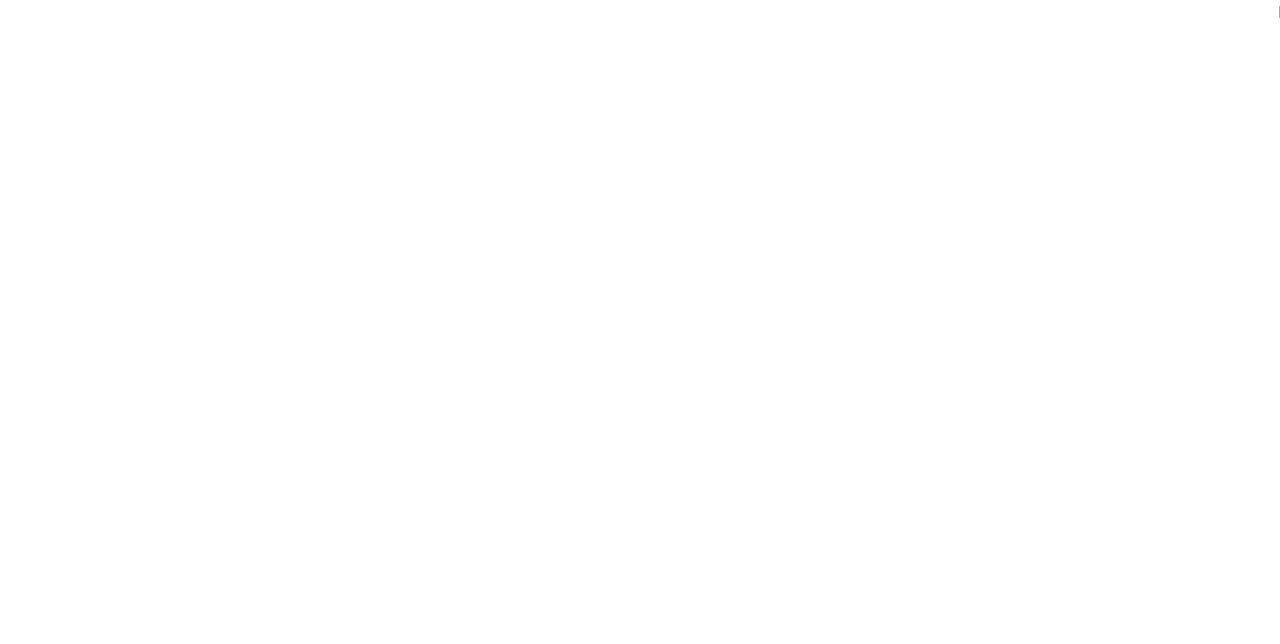
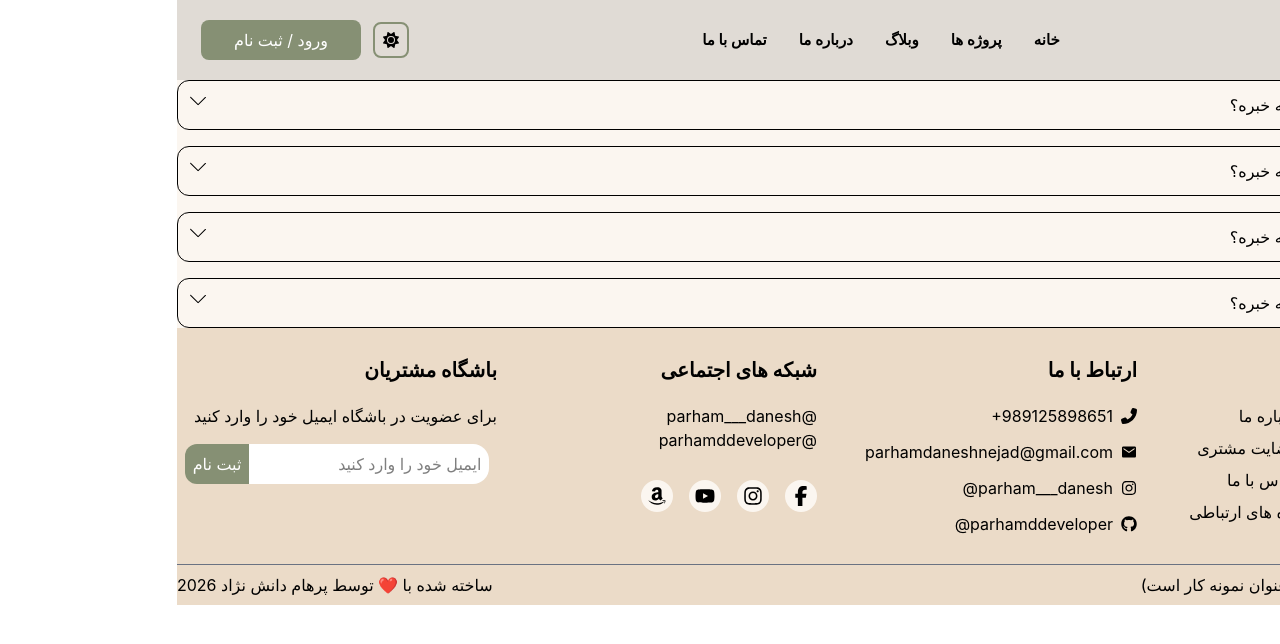
Before and after one commit to Parhamddeveloper/ecohome, a React (Vite) app: page /faq in a window 1280 px wide. Shown: the top 644 px of the page. Built offline with nearby package versions, Linux system fonts and the light colour scheme.

Commit message:
created accordions

```diff
--- /dev/null
+++ b/src/Pages/faq/components/AccordionSect.jsx
@@ -0,0 +1,12 @@
+import Accordion from "../../../components/accordion/Accordion";
+
+export default function AccordionSect() {
+  return (
+    <section className="bg-[#fbf6f0] dark:bg-gray-800 flex flex-col gap-y-4">
+      <Accordion />
+      <Accordion />
+      <Accordion />
+      <Accordion />
+    </section>
+  );
+}
--- a/src/Pages/faq/faq.jsx
+++ b/src/Pages/faq/faq.jsx
@@ -1,7 +1,12 @@
+import Header from "../../components/Header/Header";
+import Footer from "../../components/Footer/Footer"
+import AccordionSect from "./components/AccordionSect";
 export default function FAQ() {
-    return(
-        <>
-            <h1>FAQ</h1>
-        </>
-    )
-};
+  return (
+    <>
+      <Header />
+      <AccordionSect/>
+      <Footer/>
+    </>
+  );
+}
--- a/src/components/Footer/Footer.jsx
+++ b/src/components/Footer/Footer.jsx
@@ -29,7 +29,7 @@ export default function Footer() {
                   <Link to={"/shopping-cart"}>سبد خرید</Link>
                 </li>
                 <li className="hover:dark:text-[#ebdbc8] hover:text-[#8c7171] transition-colors">
-                  <Link to={"/contact-us"}>آدرس</Link>
+                  <Link to={"/faq"}>سوالات متداول</Link>
                 </li>
               </ul>
               <ul className="gap-y-2 flex flex-col">
--- /dev/null
+++ b/src/components/accordion/Accordion.jsx
@@ -0,0 +1,38 @@
+import { motion } from "framer-motion";
+import { useState } from "react";
+import { SlArrowDown } from "react-icons/sl";
+export default function Accordion() {
+  const [isOpen, setIsOpen] = useState(false);
+  return (
+    <div className="bg-[#fbf6f0] dark:bg-gray-600 dark:text-white border rounded-xl">
+      <button
+        className="flex w-full justify-between p-3"
+        id="faq-question-1"
+        aria-expanded={isOpen}
+        aria-controls="faq-answer-1"
+        onClick={() => setIsOpen((prev) => !prev)}
+      >
+        <span>سلام چطوری؟ خوبی؟ چه خبره؟</span>
+        <SlArrowDown
+          className={`transition-transform duration-300 ${isOpen ? "rotate-180" : ""}`}
+          aria-hidden="true"
+        />
+      </button>
+      <motion.div
+        initial={{ height: 0 }}
+        animate={isOpen ? { height: "auto" } : { height: 0 }}
+        transition={{ duration: 0.3 }}
+        className="overflow-hidden"
+        id="faq-answer-1"
+        role="region"
+        aria-labelledby="faq-question-1"
+      >
+        <p>
+          Lorem ipsum dolor sit amet consectetur adipisicing elit. Sapiente
+          asperiores, earum, omnis possimus repudiandae inventore, voluptate non
+          ullam voluptatibus quod dignissimos. Cum, perferendis!
+        </p>
+      </motion.div>
+    </div>
+  );
+}
```
